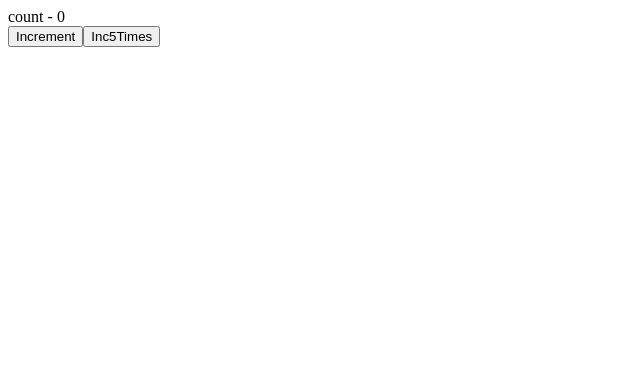
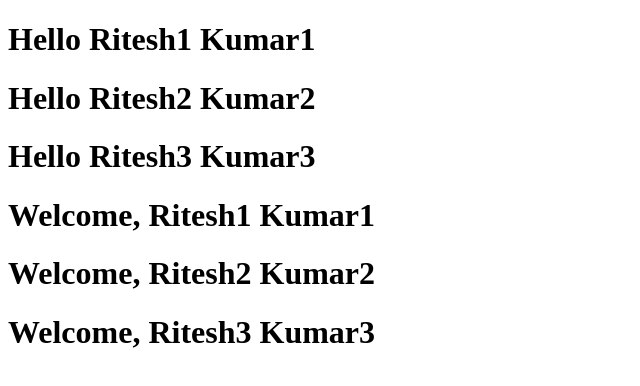
Before and after one commit to ritesh-gully-coder/dev-journey, a React (Create React App) app in the folder Dev_Part1/react_basics/: page / in a window 1280 px wide. Shown: the top 386 px of the page, without its empty margins (0-640 px from the left). Built offline with nearby package versions, Linux system fonts and the light colour scheme.

Commit message:
Destructuring props and state

```diff
--- a/Dev_Part1/react_basics/src/App.js
+++ b/Dev_Part1/react_basics/src/App.js
@@ -2,22 +2,32 @@ import React from 'react';
 // import Ritesh from './components/04ReactFunctionalComponent';
 // import Ritesh from './components/05ReactClassComponent';
 // import Ritesh from './components/08ReactJsxWord';
-import Greet from './components/Greet';
+// import Greet from './components/Greet';
 // import Ritesh from './components/09Props';
 import Message from './components/Message';
 // import Ritesh from './components/10State';
-import Ritesh from './components/11setStateMethod';
+// import Ritesh from './components/11setStateMethod';
+import Ritesh from './components/12DestructuringPropsInFuncComponent';
+import Greet from './components/13DestructuringPropsAndStateInClassComponent';
+
+
+
 function App() {
   return (
     <div className="App">
-        <Ritesh/>
-         {/*
+        {/* It is general component call */}
+        {/* <Ritesh/> */}
+
+        {/* It is used for functional component */}
         <Ritesh name="Ritesh1" title="Kumar1"><p>This is children props</p></Ritesh>
         <Ritesh name="Ritesh2" title="Kumar2"><button>Action</button></Ritesh>
         <Ritesh name="Ritesh3"title="Kumar3"><p>testing children props</p></Ritesh>
+
+        {/* It is used for class component  */}
         <Greet name="Ritesh1" title="Kumar1"><p>This is children props</p></Greet>
         <Greet name="Ritesh2" title="Kumar2"><button>Action</button></Greet>
-        <Greet name="Ritesh3"title="Kumar3"><p>testing children props</p></Greet> */}
+        <Greet name="Ritesh3"title="Kumar3"><p>testing children props</p></Greet>
+
         {/* <Message/> */}
     </div>
   );
--- /dev/null
+++ b/Dev_Part1/react_basics/src/components/12DestructuringPropsInFuncComponent.js
@@ -0,0 +1,39 @@
+//Destructuring is Es6 fetaures
+
+//this makes possible unpack values from array or properties from object into distinct variables.
+
+//Destructuring improves code ability.
+
+//Destructuring of props are of two ways.
+//Way1:Destructing in function parameter itself.
+//Way2:Destructing in function body.
+
+//Way 1:->
+
+// import React from 'react';
+
+// const Ritesh = ({name,title}) => {
+
+//     return(
+//         <div className='dummyClass'>
+//             <h1>Hello {name} {title}</h1>
+//         </div>
+//     )
+// }
+// export default Ritesh;
+
+
+
+//Way 2:->
+import React from 'react';
+
+const Ritesh = props => {
+    const {name,title} = props
+
+    return(
+        <div className='dummyClass'>
+            <h1>Hello {name} {title}</h1>
+        </div>
+    )
+}
+export default Ritesh;
--- /dev/null
+++ b/Dev_Part1/react_basics/src/components/13DestructuringPropsAndStateInClassComponent.js
@@ -0,0 +1,12 @@
+import React,{ Component } from 'react';
+
+class Greet  extends Component {
+    render(){
+        const {name,title} = this.props
+        const {state1,state2} = this.props//destructuring state syntax
+
+        return <h1>Welcome, {name} {title}</h1>
+
+    }
+}
+export default Greet;
```
